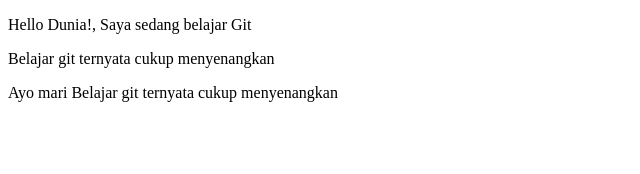
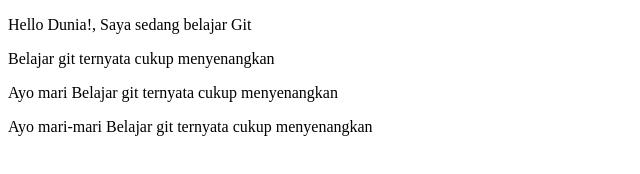
Before and after one commit to Irfan-Firmansyah/belajar-git, a plain HTML site: page index.html in a window 1280 px wide. Shown: the whole page, without its empty margins (0-640 px from the left). Drawn offline with Linux system fonts and the light colour scheme.

Commit message:
rev index.html

```diff
--- a/index.html
+++ b/index.html
@@ -8,5 +8,6 @@
         <p>Hello Dunia!, Saya sedang belajar Git</p>
         <p>Belajar git ternyata cukup menyenangkan</p>
         <p>Ayo mari Belajar git ternyata cukup menyenangkan</p>
+        <p>Ayo mari-mari Belajar git ternyata cukup menyenangkan</p>
     </body>
 </html>
```
